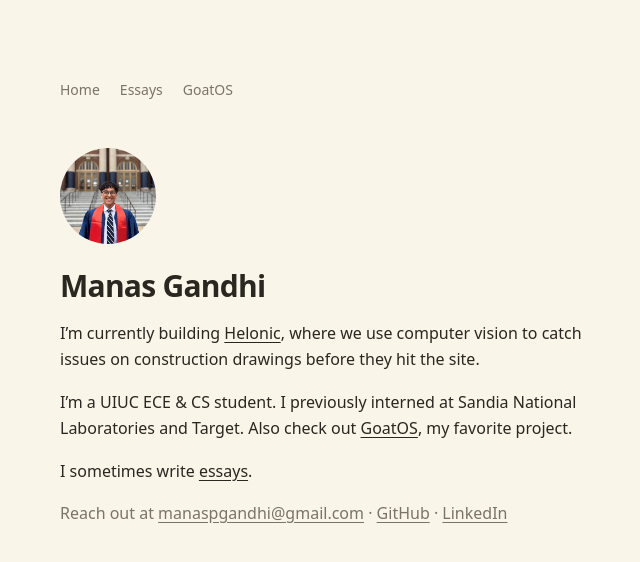
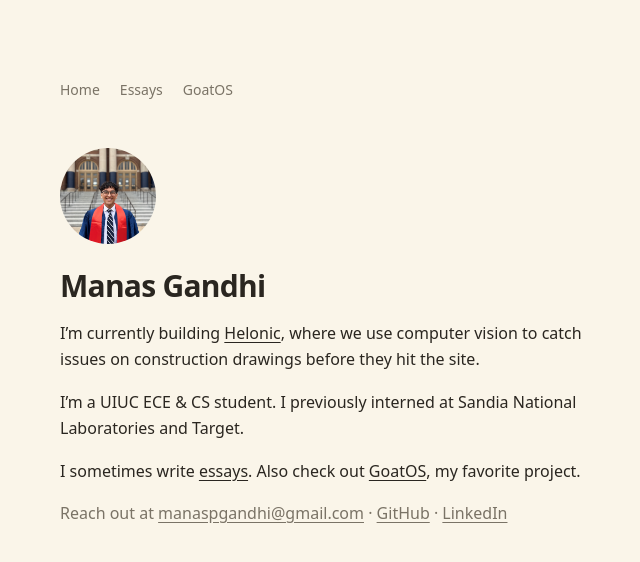
Before and after one commit to manaspgandhi/personal-website, a Next.js app: page / in a window 1280 px wide. Shown: the top 562 px of the page, without its empty margins (316-956 px from the left). Built offline with nearby package versions, Linux system fonts and the light colour scheme.

Commit message:
changed goatos line

```diff
--- a/src/app/page.tsx
+++ b/src/app/page.tsx
@@ -22,10 +22,10 @@ export default function Home() {
           <a href="https://helonic.com" className="underline">Helonic</a>, where we use computer vision to catch issues on construction drawings before they hit the site.</p>
         <p>
           I&rsquo;m a UIUC ECE & CS student. I previously interned at Sandia National
-          Laboratories and Target. Also check out <a href="/goatos" className="underline">GoatOS</a>, my favorite project.
+          Laboratories and Target.
         </p>
         <p>
-          I sometimes write <Link href="/essays" className="underline">essays</Link>.
+          I sometimes write <Link href="/essays" className="underline">essays</Link>. Also check out <a href="/goatos" className="underline">GoatOS</a>, my favorite project.
         </p>
         <p className="text-[var(--muted)]">
           Reach out at{" "}
```
